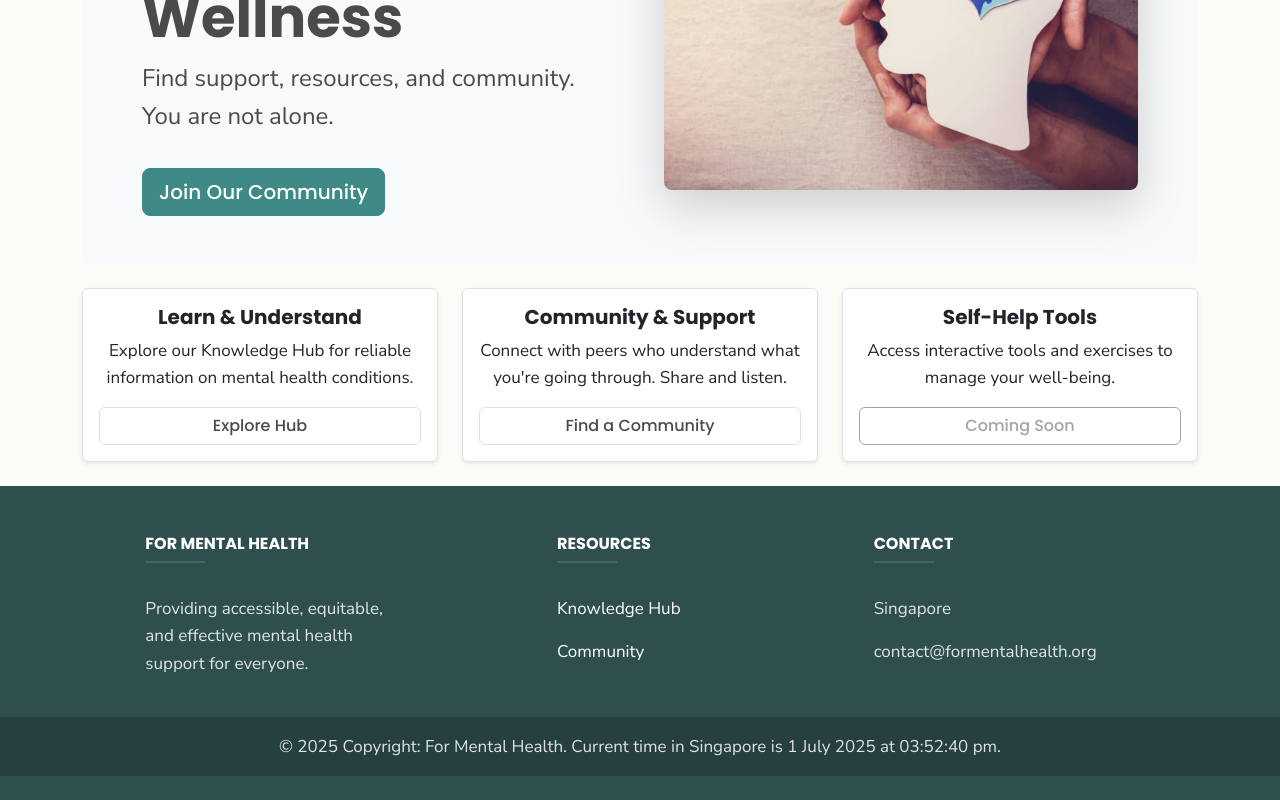
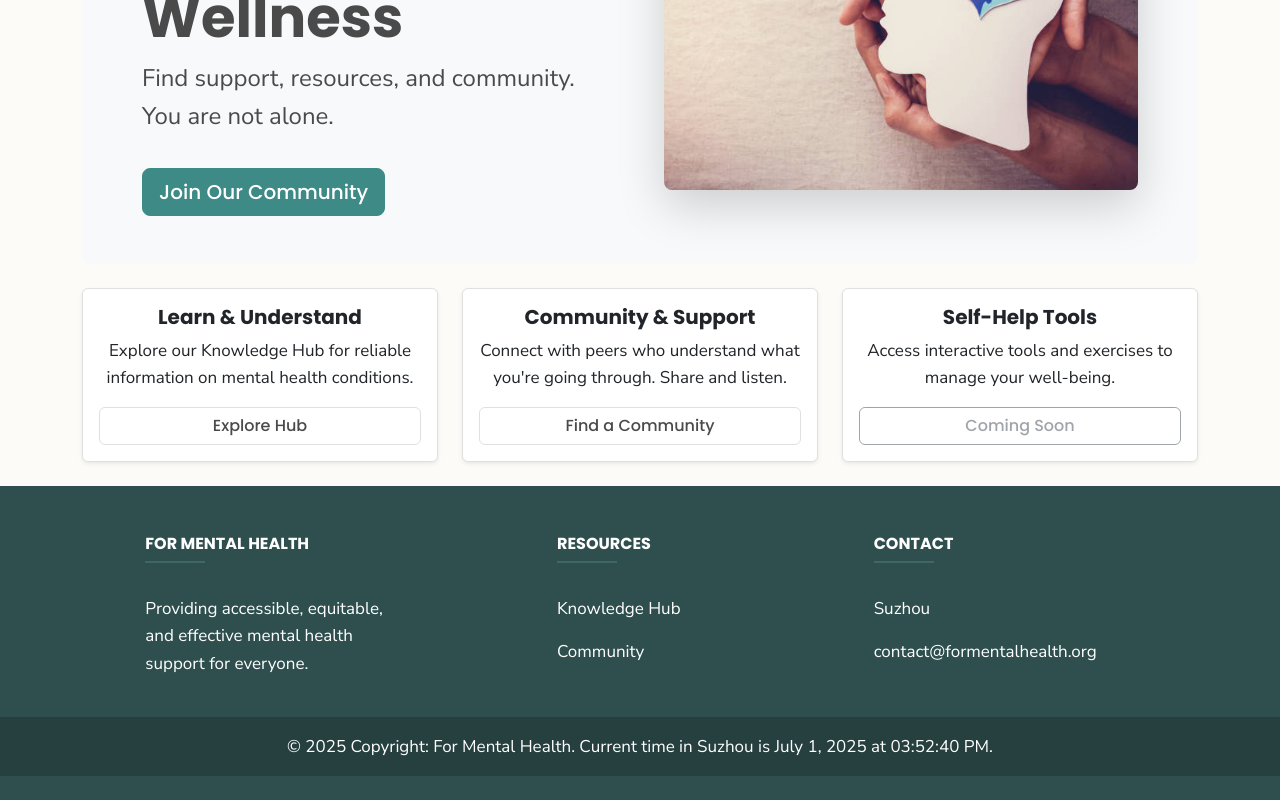
Before and after one commit to ChenZijian0801/FIT5032_2025_Zijian_Chen_35524367, a Vue app: page / in a window 1280 px wide. Shown: the part 282-1082 px from the top of the page. Built offline with nearby package versions, Linux system fonts and the light colour scheme.

Commit message:
Final commit—2 of A2

```diff
--- a/src/components/common/AppFooter.vue
+++ b/src/components/common/AppFooter.vue
@@ -1,5 +1,5 @@
 <template>
-  <footer class="bg-dark pt-5 pb-4 mt-auto">
+  <footer class="bg-dark text-white pt-5 pb-4 mt-auto">
     <div class="container text-center text-md-start">
       <div class="row">
         <div class="col-md-3 col-lg-4 col-xl-3 mx-auto mb-4">
@@ -20,25 +20,28 @@
         <div class="col-md-4 col-lg-3 col-xl-3 mx-auto mb-md-0 mb-4">
           <h6 class="text-uppercase fw-bold">Contact</h6>
            <hr class="mb-4 mt-0 d-inline-block mx-auto" :style="{ backgroundColor: 'var(--primary-hover-color)', height: '2px', width: '60px', border: 'none' }"/>
-          <p>Singapore</p>
+          <p>Suzhou</p>
           <p>contact@formentalhealth.org</p>
         </div>
       </div>
     </div>
      <div class="text-center p-3" style="background-color: rgba(0, 0, 0, 0.2)">
-      © 2025 Copyright: For Mental Health. Current time in Singapore is {{currentTime}}.
+      © 2025 Copyright: For Mental Health. Current time in Suzhou is {{currentTime}}.
     </div>
   </footer>
 </template>
 
 <script setup>
-import { ref, onMounted } from 'vue';
+import { ref, onMounted, onUnmounted } from 'vue';
 
 const currentTime = ref('');
+let timer = null;
 
 const updateTime = () => {
-    currentTime.value = new Intl.DateTimeFormat('en-SG', {
-        timeZone: 'Asia/Singapore',
+    currentTime.value = new Intl.DateTimeFormat('en-US', { // 使用 en-US 或 en-GB 格式化
+        // *** 变化在这里 (3/3) ***
+        // 中国标准时间的 IANA 时区标识符是 Asia/Shanghai
+        timeZone: 'Asia/Shanghai',
         year: 'numeric',
         month: 'long',
         day: 'numeric',
@@ -51,6 +54,13 @@ const updateTime = () => {
 
 onMounted(() => {
     updateTime();
-    setInterval(updateTime, 1000);
+    timer = setInterval(updateTime, 1000);
+});
+
+
+onUnmounted(() => {
+    if (timer) {
+        clearInterval(timer);
+    }
 });
 </script>
```
